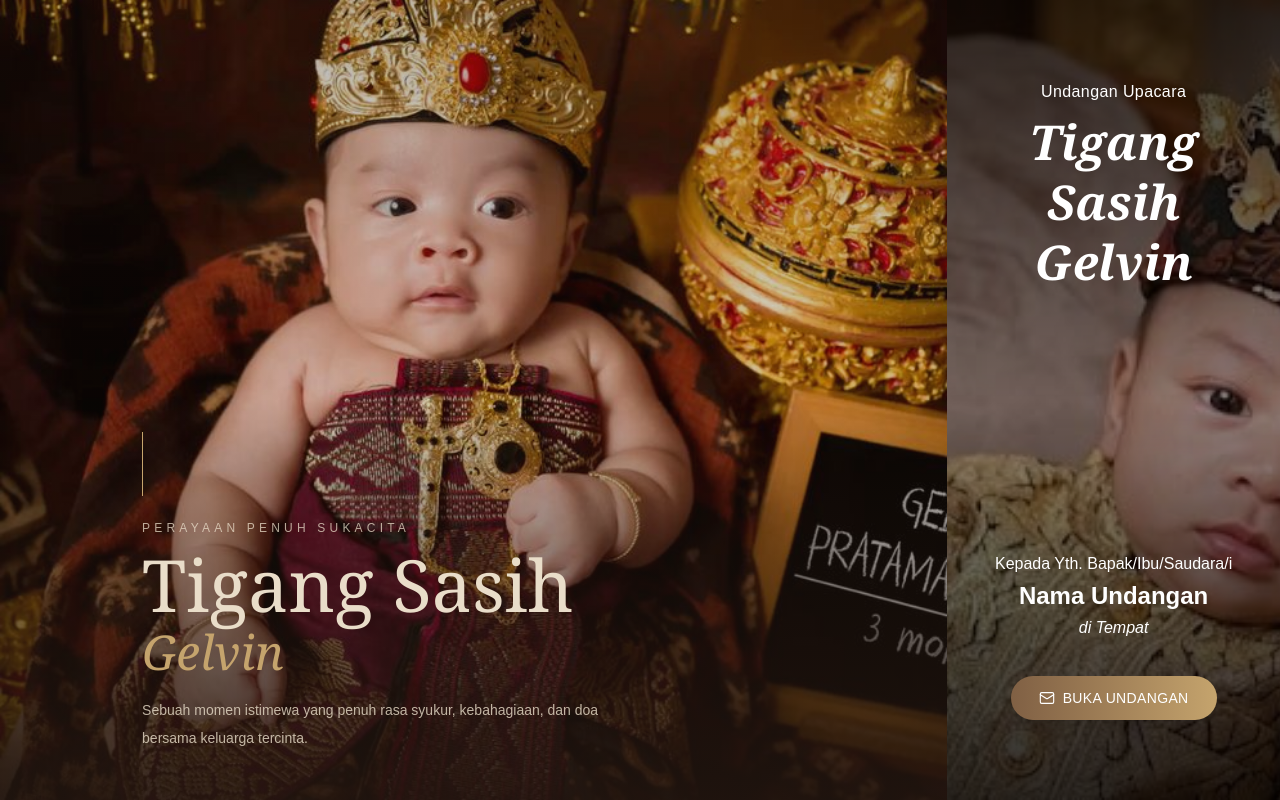
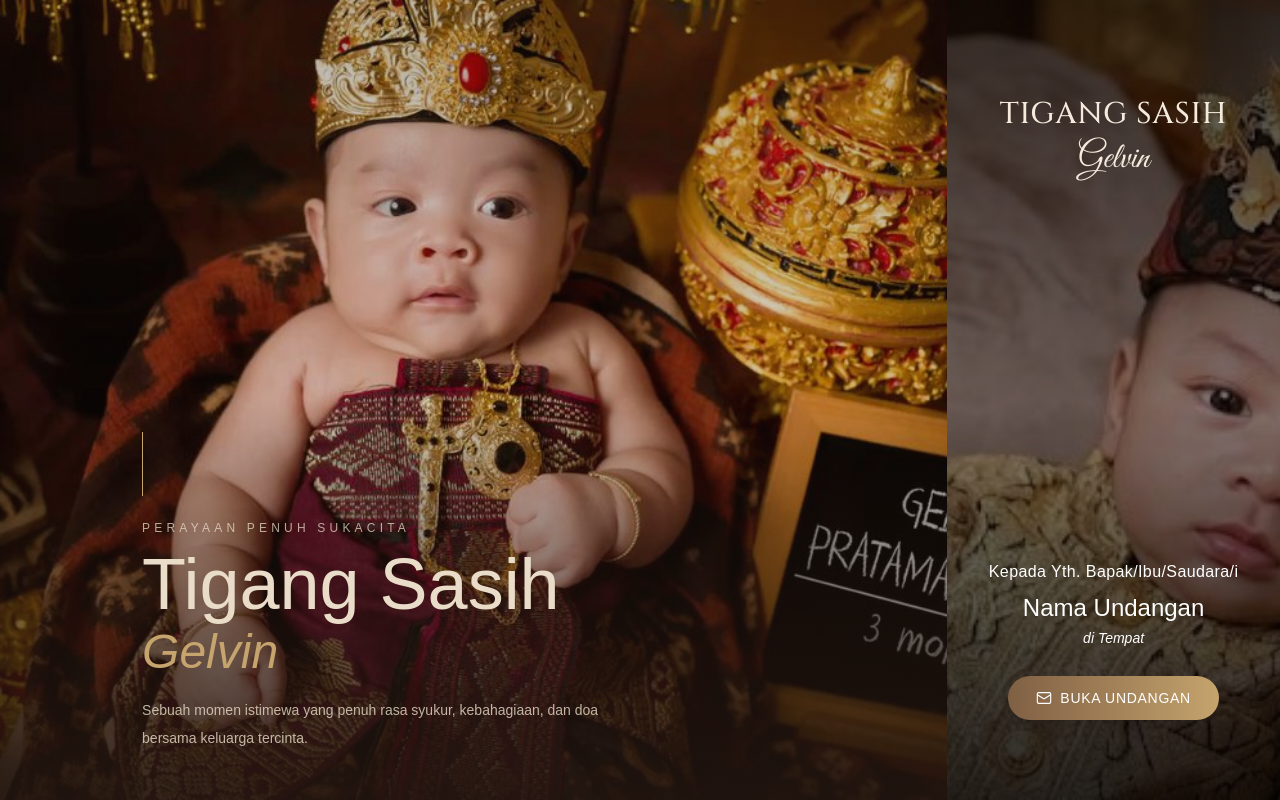
Before and after one commit to indrajaya140506/tigang_sasih_gelvin, a Next.js app: page / in a window 1280 px wide. Built offline with nearby package versions, Linux system fonts and the light colour scheme.

Commit message:
tampilan sementara

```diff
--- a/package.json
+++ b/package.json
@@ -19,13 +19,15 @@
     "react-icons": "^5.7.0"
   },
   "devDependencies": {
+    "@tailwindcss/postcss": "^4.3.5",
     "@tailwindcss/turbopack": "^4",
     "@types/node": "^20",
     "@types/react": "^19",
     "@types/react-dom": "^19",
     "eslint": "^9",
     "eslint-config-next": "16.4.5",
-    "tailwindcss": "^4",
+    "postcss": "^8.5.32",
+    "tailwindcss": "^4.3.5",
     "typescript": "^5"
   }
 }
--- /dev/null
+++ b/postcss.config.mjs
@@ -0,0 +1,7 @@
+const config = {
+  plugins: {
+    "@tailwindcss/postcss": {},
+  },
+};
+
+export default config;
--- /dev/null
+++ b/src/app/fonts.ts
@@ -0,0 +1,35 @@
+import {
+  Poppins,
+  Cormorant_Garamond,
+  Cinzel,
+  Great_Vibes,
+} from "next/font/google";
+
+export const poppins = Poppins({
+  subsets: ["latin"],
+  weight: ["300", "400", "500", "600", "700"],
+  variable: "--font-poppins",
+  display: "swap",
+});
+
+export const cormorant = Cormorant_Garamond({
+  subsets: ["latin"],
+  weight: ["300", "400", "500", "600", "700"],
+  style: ["normal", "italic"],
+  variable: "--font-cormorant",
+  display: "swap",
+});
+
+export const cinzel = Cinzel({
+  subsets: ["latin"],
+  weight: ["400", "500", "600", "700"],
+  variable: "--font-cinzel-custom",
+  display: "swap",
+});
+
+export const greatVibes = Great_Vibes({
+  subsets: ["latin"],
+  weight: ["400"],
+  variable: "--font-great-vibes-custom",
+  display: "swap",
+});
--- a/src/app/globals.css
+++ b/src/app/globals.css
@@ -30,3 +30,9 @@ body {
   height: 100%;
   overflow: hidden;
 }
+@theme {
+  --font-sans: var(--font-poppins);
+  --font-serif: var(--font-cormorant);
+  --font-cinzel: var(--font-cinzel-custom);
+  --font-script: var(--font-great-vibes-custom);
+}
--- a/src/app/layout.tsx
+++ b/src/app/layout.tsx
@@ -1,16 +1,6 @@
 import type { Metadata, Viewport } from "next";
-import { Geist, Geist_Mono } from "next/font/google";
 import "./globals.css";
-
-const geistSans = Geist({
-  variable: "--font-geist-sans",
-  subsets: ["latin"],
-});
-
-const geistMono = Geist_Mono({
-  variable: "--font-geist-mono",
-  subsets: ["latin"],
-});
+import { poppins, cormorant, cinzel, greatVibes } from "./fonts";
 
 export const metadata: Metadata = {
   title: "Tigang Sasih Gelvin",
@@ -22,13 +12,18 @@ export const viewport: Viewport = {
   initialScale: 1,
 };
 
-export default function RootLayout({ children }: LayoutProps<"/">) {
+export default function RootLayout({
+  children,
+}: Readonly<{
+  children: React.ReactNode;
+}>) {
   return (
-    <html
-      lang="id"
-      className={`${geistSans.variable} ${geistMono.variable} h-full antialiased`}
-    >
-      <body className="min-h-full flex flex-col">{children}</body>
+    <html lang="id" className="h-full antialiased">
+      <body
+        className={`${poppins.variable} ${cormorant.variable} ${cinzel.variable} ${greatVibes.variable} min-h-full flex flex-col font-sans`}
+      >
+        {children}
+      </body>
     </html>
   );
 }
--- a/src/components/sections/GateIntro.tsx
+++ b/src/components/sections/GateIntro.tsx
@@ -1,35 +1,36 @@
 "use client";
 
 import { useEffect, useState } from "react";
-import { AnimatePresence, motion } from "framer-motion";
+import { motion } from "framer-motion";
 
 interface GateIntroProps {
   onComplete: () => void;
 }
 
 export default function GateIntro({ onComplete }: GateIntroProps) {
-  const [visible, setVisible] = useState(true);
+  const [isExiting, setIsExiting] = useState(false);
 
   useEffect(() => {
-    const timer = setTimeout(() => {
-      setVisible(false);
+    const timer = window.setTimeout(() => {
+      setIsExiting(true);
     }, 3000);
 
-    return () => clearTimeout(timer);
+    return () => window.clearTimeout(timer);
   }, []);
 
   return (
-    <AnimatePresence onExitComplete={onComplete}>
-      {visible && (
-        <motion.div
-          className="fixed inset-0 z-[100] flex items-center justify-center overflow-hidden bg-[#21150F]"
-          initial={{ y: 0 }}
-          exit={{
-            y: "-100%",
-            transition: {
-              duration: 1.3,
-              ease: [0.76, 0, 0.24, 1],
-            },
+    <div
+      className={`fixed inset-0 z-[100] flex items-center justify-center overflow-hidden bg-[#21150F] ${
+        isExiting ? "gate-exit" : ""
+      }`}
+      onAnimationEnd={(event) => {
+        if (
+          isExiting &&
+          event.target === event.currentTarget &&
+          event.animationName === "gateSlideUp"
+        ) {
+          onComplete();
+        }
       }}
     >
       {/* Background Photo */}
@@ -55,16 +56,37 @@ export default function GateIntro({ onComplete }: GateIntroProps) {
           ease: "easeOut",
         }}
       >
-            <h1 className="font-serif text-3xl font-light leading-relaxed tracking-[0.12em] text-[#E9DDC9] sm:text-5xl sm:tracking-[0.2em]">
+        <h1
+          style={{ fontFamily: "var(--font-cinzel-custom)" }}
+          className="text-3xl font-medium leading-relaxed tracking-[0.12em] text-[#E9DDC9] sm:text-5xl sm:tracking-[0.2em]"
+        >
           TIGANG SASIH
         </h1>
 
-            <p className="mt-2 font-serif text-3xl italic tracking-[0.16em] text-[#C5A46D] sm:text-5xl">
+        <p
+          style={{ fontFamily: "var(--font-great-vibes-custom)" }}
+          className="mt-2 text-4xl font-normal text-[#C5A46D] sm:text-5xl"
+        >
           Gelvin
         </p>
       </motion.div>
-        </motion.div>
-      )}
-    </AnimatePresence>
+
+      <style jsx>{`
+        .gate-exit {
+          animation: gateSlideUp 1.3s cubic-bezier(0.76, 0, 0.24, 1) forwards;
+          will-change: transform;
+        }
+
+        @keyframes gateSlideUp {
+          from {
+            transform: translate3d(0, 0, 0);
+          }
+
+          to {
+            transform: translate3d(0, -100%, 0);
+          }
+        }
+      `}</style>
+    </div>
   );
 }
--- a/src/components/sections/Home.tsx
+++ b/src/components/sections/Home.tsx
@@ -11,58 +11,59 @@ export default function Home({ onOpenInvitation }: HomeProps) {
   return (
     <section
       id="home"
-      className="relative flex min-h-dvh h-dvh w-full flex-col overflow-hidden bg-[#21150F] text-white"
+      className="relative flex h-dvh min-h-dvh w-full flex-col items-center overflow-hidden bg-[#21150F] text-white"
     >
-      {/* Background Photo */}
+      {/* Background */}
       <img
         src="/images/putu.jpeg"
         alt="Foto Gelvin"
         className="absolute inset-0 h-full w-full object-cover object-center"
       />
 
-      {/* Dark Overlay */}
-      <div className="absolute inset-0 bg-black/40" />
+      {/* Overlay */}
+      <div className="absolute inset-0 bg-black/45" />
+      <div className="absolute inset-0 bg-gradient-to-b from-black/50 via-transparent to-black/70" />
 
-      {/* Gradient Overlay */}
-      <div className="absolute inset-0 bg-gradient-to-b from-black/60 via-transparent to-black/70" />
+      <motion.div
+        className="relative z-10 mt-[12vh] flex flex-col items-center px-4 text-center"
+        initial={{ opacity: 0, y: 15 }}
+        animate={{ opacity: 1, y: 0 }}
+        transition={{ duration: 1.2 }}
+      >
+        <h1
+          style={{ fontFamily: "var(--font-cinzel-custom)" }}
+          className="text-3xl font-medium tracking-wide text-[#F5EBDD]"
+        >
+          TIGANG SASIH
+        </h1>
 
-      {/* Title */}
+        <p
+          style={{ fontFamily: "var(--font-great-vibes-custom)" }}
+          className="mt-1 text-4xl font-normal leading-tight text-[#F5EBDD]"
+        >
+          Gelvin
+        </p>
+      </motion.div>
+      {/* Guest Information */}
       <motion.div
-        className="relative z-10 px-5 pt-[12vh] text-center sm:pt-[10vh]"
-        initial={{ opacity: 0, y: -15 }}
+        className="relative z-10 mt-auto mb-[10vh] flex flex-col items-center px-4 text-center"
+        initial={{ opacity: 0, y: 15 }}
         animate={{ opacity: 1, y: 0 }}
-        transition={{ duration: 1 }}
+        transition={{ duration: 1, delay: 0.5 }}
       >
         <p className="text-sm font-light tracking-wide sm:text-base">
-          Undangan Upacara
+          Kepada Yth. Bapak/Ibu/Saudara/i
         </p>
 
-        <h1 className="mt-2 font-serif text-4xl font-bold italic leading-tight sm:text-5xl">
-          Tigang Sasih
-          <br />
-          Gelvin
-        </h1>
-      </motion.div>
+        <h2 className="mt-2 font-medium text-xl sm:text-2xl">Nama Undangan</h2>
 
-      {/* Guest Information */}
-      <motion.div
-        className="relative z-10 mt-auto flex flex-col items-center px-4 pb-[12vh] text-center sm:pb-[10vh]"
-        initial={{ opacity: 0, y: 20 }}
-        animate={{ opacity: 1, y: 0 }}
-        transition={{ duration: 1, delay: 0.4 }}
-      >
-        <p className="text-sm sm:text-base">Kepada Yth. Bapak/Ibu/Saudara/i</p>
+        <p className="mt-1 text-sm italic font-light">di Tempat</p>
 
-        <h2 className="mt-1 text-xl font-bold sm:text-2xl">Nama Undangan</h2>
-
-        <p className="mt-1 text-sm italic sm:text-base">di Tempat</p>
-
-        {/* Open Invitation Button */}
         <motion.button
           type="button"
           onClick={onOpenInvitation}
           whileTap={{ scale: 0.95 }}
-          className="mt-9 flex items-center gap-2 rounded-full bg-gradient-to-r from-[#806044] to-[#C5A46D] px-7 py-3 text-xs font-medium tracking-wide text-white shadow-lg transition-all duration-500 hover:brightness-110 sm:text-sm"
+          className="mt-7 flex items-center gap-2 rounded-full bg-gradient-to-r from-[#806044] to-[#C5A46D] px-7 py-3 text-xs font-medium tracking-wider text-white shadow-lg transition hover:brightness-110 sm:text-sm"
         >
           <Mail size={16} strokeWidth={1.7} />
           BUKA UNDANGAN
```
Also changed, not shown: 1 other file (tests, documents, lock files or other folders). Lines whose indentation alone changed are shown as unchanged.
